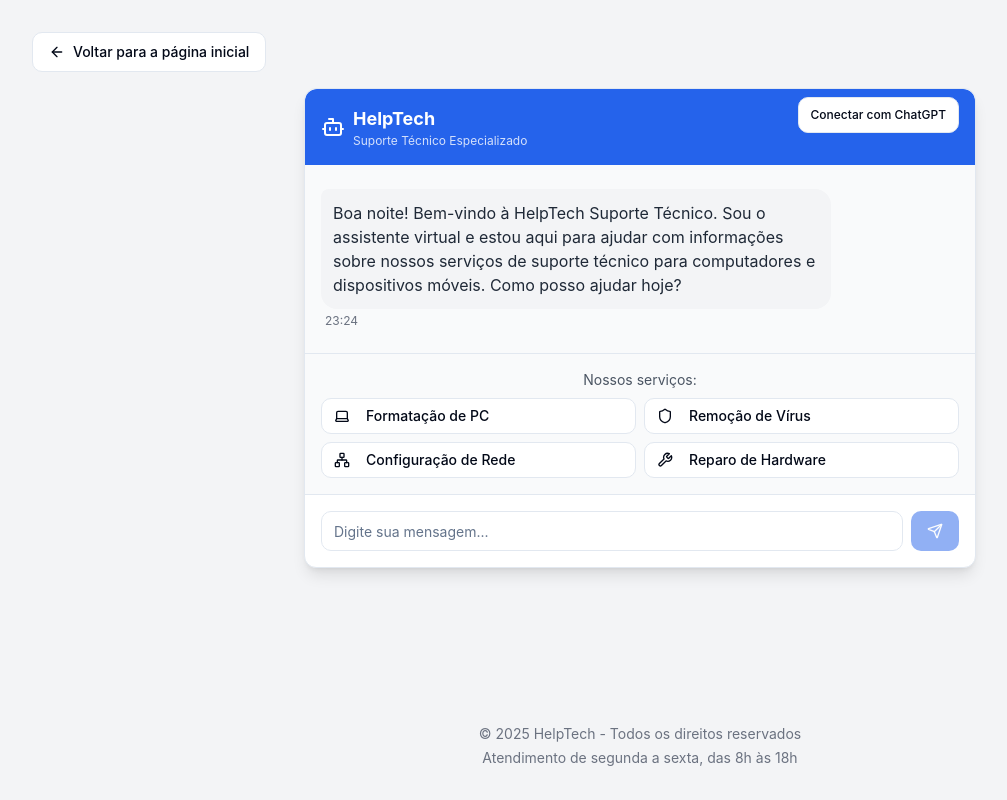
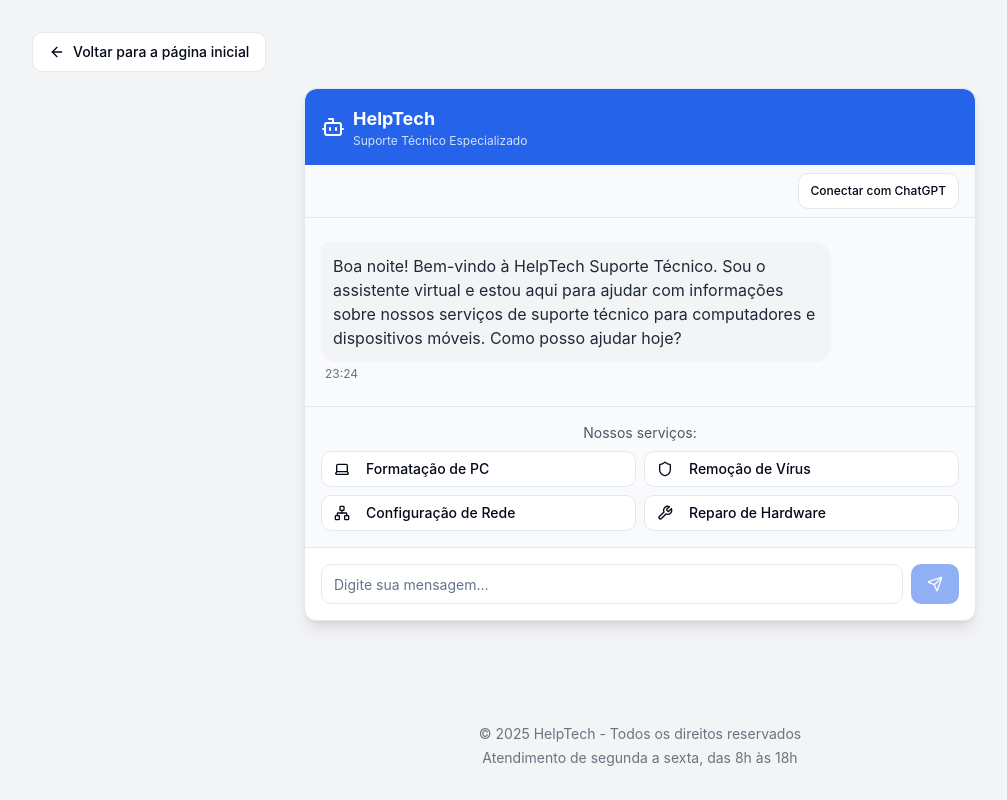
Before and after one commit to pauloVesperoo/helptech-chat-assistant, a React (Vite) app: page / in a window 1280 px wide. Both pictures are taken after a click on the button "Iniciar Chat". Shown: the whole page, without its empty margins (0-1007 px from the left). Built offline with nearby package versions, Linux system fonts and the light colour scheme.

Commit message:
Fix: Align API key setup button
Align the "Connect with ChatGPT" button in the AppBar component.

```diff
--- a/src/components/ChatHeader.tsx
+++ b/src/components/ChatHeader.tsx
@@ -4,7 +4,7 @@ import { Bot } from 'lucide-react';
 
 const ChatHeader: React.FC = () => {
   return (
-    <div className="bg-helptech flex items-center p-4 rounded-t-lg text-white">
+    <div className="bg-helptech flex items-center justify-between p-4 rounded-t-lg text-white">
       <div className="flex items-center gap-2">
         <Bot size={24} />
         <div>
--- a/src/components/ChatInterface.tsx
+++ b/src/components/ChatInterface.tsx
@@ -60,13 +60,11 @@ const ChatInterface: React.FC = () => {
   };
 
   const handleUserMessage = async (text: string) => {
-    // Adiciona a mensagem do usuário ao estado
     setChatState(prev => ({
       ...prev,
       messages: [...prev.messages, createChatMessage(text, 'user')]
     }));
 
-    // Indica que o bot está digitando
     setChatState(prev => ({ ...prev, isTyping: true }));
 
     try {
@@ -74,18 +72,15 @@ const ChatInterface: React.FC = () => {
       let newState = chatState.botState;
       let stateChanges = null;
 
-      // Se tiver API key e OpenAI estiver ativado, usa a API
       if (apiKey && useOpenAI) {
         responseText = await getOpenAIResponse(chatState, text, apiKey);
       } else {
-        // Caso contrário, usa o processamento local
         const result = processUserInput(text, chatState);
         responseText = result.responseText;
         newState = result.newState;
         stateChanges = result.stateChanges;
       }
 
-      // Atualiza o estado com as mudanças necessárias
       if (stateChanges) {
         setChatState(prev => ({
           ...prev,
@@ -101,7 +96,6 @@ const ChatInterface: React.FC = () => {
         }));
       }
 
-      // Se mudou para estado de agendamento concluído, mostra toast
       if (chatState.botState === 'appointment_details' && newState === 'main_menu') {
         toast({
           title: "Agendamento realizado",
@@ -110,7 +104,6 @@ const ChatInterface: React.FC = () => {
         });
       }
 
-      // Se transferiu para atendente humano, mostra toast
       if (newState === 'human_agent') {
         toast({
           title: "Transferindo atendimento",
@@ -119,7 +112,6 @@ const ChatInterface: React.FC = () => {
         });
       }
 
-      // Adiciona a resposta do bot com delay para simular digitação
       const typingDelay = Math.min(1000, Math.max(700, responseText.length * 10));
       setTimeout(() => {
         setChatState(prev => ({
@@ -132,14 +124,12 @@ const ChatInterface: React.FC = () => {
       console.error('Erro ao processar mensagem:', error);
       setChatState(prev => ({ ...prev, isTyping: false }));
 
-      // Notifica o usuário sobre o erro
       toast({
         title: "Erro de processamento",
         description: "Ocorreu um erro ao processar sua mensagem. Por favor, tente novamente.",
         variant: "destructive",
       });
 
-      // Adiciona mensagem de erro do bot
       setBotResponse("Desculpe, ocorreu um erro ao processar sua mensagem. Por favor, tente novamente ou entre em contato por telefone.");
     }
   };
@@ -156,7 +146,6 @@ const ChatInterface: React.FC = () => {
       }));
 
       if (apiKey && useOpenAI) {
-        // Se estiver usando OpenAI, processa com a API
         setChatState(prev => ({ ...prev, isTyping: true }));
 
         getOpenAIResponse(chatState, userMessage, apiKey)
@@ -175,7 +164,6 @@ const ChatInterface: React.FC = () => {
             setBotResponse("Desculpe, ocorreu um erro ao processar sua mensagem. Por favor, tente novamente.");
           });
       } else {
-        // Caso contrário, usa o processamento local
         const { responseText, newState, stateChanges } = processUserInput(`serviço ${serviceId}`, chatState);
 
         setChatState(prev => ({
@@ -232,9 +220,9 @@ const ChatInterface: React.FC = () => {
 
   return (
     <div className="flex flex-col h-full border rounded-lg shadow-lg overflow-hidden bg-white">
-      <div className="relative">
       <ChatHeader />
-        <div className="absolute right-4 top-2 flex gap-2 items-center">
+
+      <div className="bg-gray-50 py-2 px-4 flex justify-end items-center gap-2 border-b">
         <APIKeySetup apiKey={apiKey} onSaveKey={handleSaveApiKey} />
         {apiKey && (
           <Button
@@ -246,7 +234,6 @@ const ChatInterface: React.FC = () => {
             {useOpenAI ? "Usando ChatGPT" : "Usando Local"}
           </Button>
         )}
-        </div>
       </div>
 
       <div className="flex-1 p-4 overflow-y-auto bg-gray-50">
```
Lines whose indentation alone changed are shown as unchanged.
